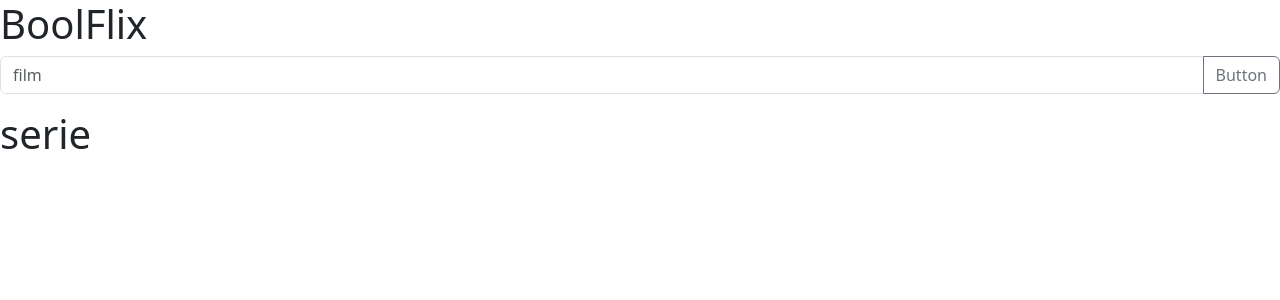
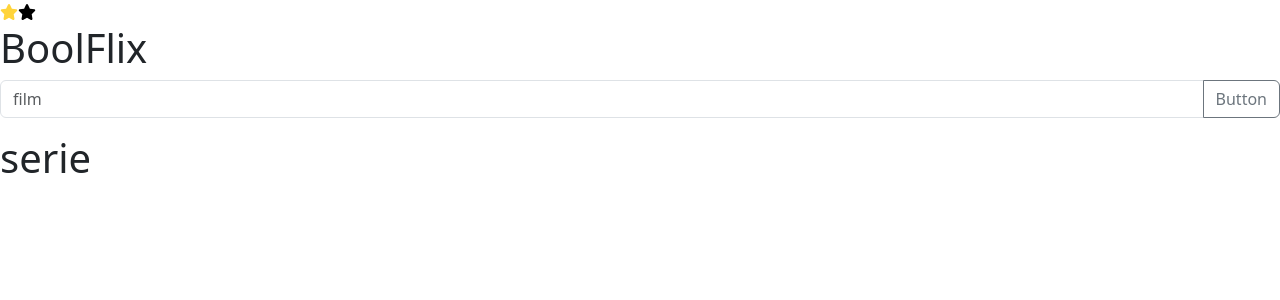
Before and after one commit to MateuszKacperski/vite-boolflix, a Vue app: page / in a window 1280 px wide. Shown: the top 300 px of the page. Built offline with nearby package versions, Linux system fonts and the light colour scheme.

Commit message:
added fontawesome star icon

```diff
--- a/package.json
+++ b/package.json
@@ -9,6 +9,10 @@
     "preview": "vite preview"
   },
   "dependencies": {
+    "@fortawesome/fontawesome-svg-core": "^6.5.1",
+    "@fortawesome/free-regular-svg-icons": "^6.5.1",
+    "@fortawesome/free-solid-svg-icons": "^6.5.1",
+    "@fortawesome/vue-fontawesome": "^3.0.6",
     "axios": "^1.6.7",
     "bootstrap": "^5.3.2",
     "vue": "^3.3.11"
--- a/src/App.vue
+++ b/src/App.vue
@@ -29,6 +29,8 @@ export default {
 </script>
 
 <template>
+  <font-awesome-icon icon="fa-solid fa-star" style="color: #FFD43B;" />
+  <font-awesome-icon icon="fa-solid fa-star" style="color: black;" />
   <AppHeader @serch="serchedResults" />
   <AppMain />
 </template>
--- a/src/components/ProductionCard.vue
+++ b/src/components/ProductionCard.vue
@@ -24,7 +24,13 @@ export default {
         image() {
             const endpointImg = `https://image.tmdb.org/t/p/w342${this.production.poster_path}`;
             return endpointImg
+        },
+
+        vote() {
+            const starVote = (this.production.vote_average / 2);
+            return starVote.toFixed(0);
         }
+
     }
 }
 </script>
@@ -38,7 +44,7 @@ export default {
             <img v-if="hasFlag" :src="flagSrc" :alt="production.original_language">
             <span v-else>{{ production.original_language }}</span>
         </li>
-        <li>{{ production.vote_average }}</li>
+        <li>{{ vote }}</li>
     </ul>
 </template>
 
--- a/src/main.js
+++ b/src/main.js
@@ -1,6 +1,26 @@
 import 'bootstrap/dist/css/bootstrap.min.css'
+
+/* Fontawesome */
+
+/* import the fontawesome core */
+import { library } from '@fortawesome/fontawesome-svg-core'
+
+/* import font awesome icon component */
+import { FontAwesomeIcon } from '@fortawesome/vue-fontawesome'
+
+/* import specific icons */
+import { faStar } from '@fortawesome/free-solid-svg-icons'
+
+
+
+
+
+// dico cosa caricare
+library.add(faStar);
 
 import { createApp } from 'vue'
 import App from './App.vue'
 
-createApp(App).mount('#app')
+const app = createApp(App)
+app.component('FontAwesomeIcon', FontAwesomeIcon);
+app.mount('#app')
```
Also changed, not shown: 1 other file (tests, documents, lock files or other folders).
